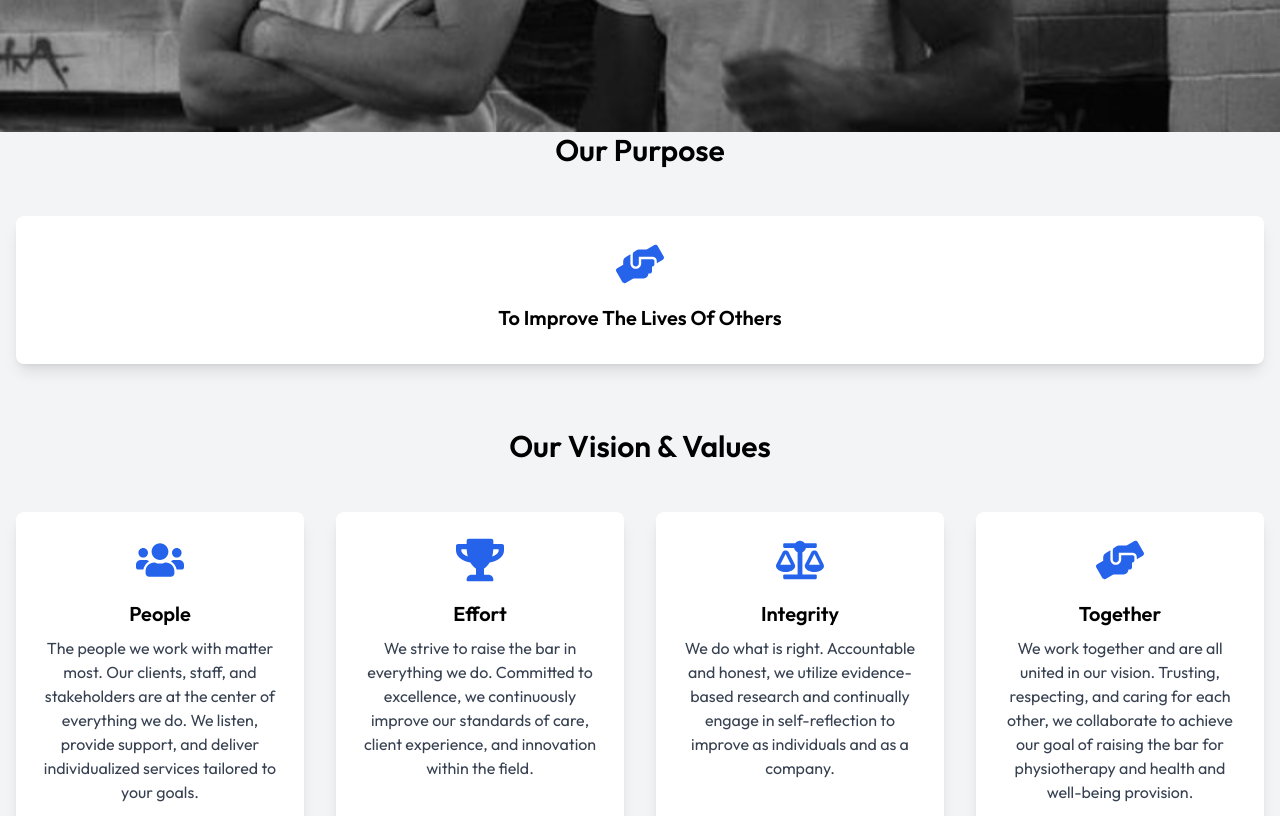
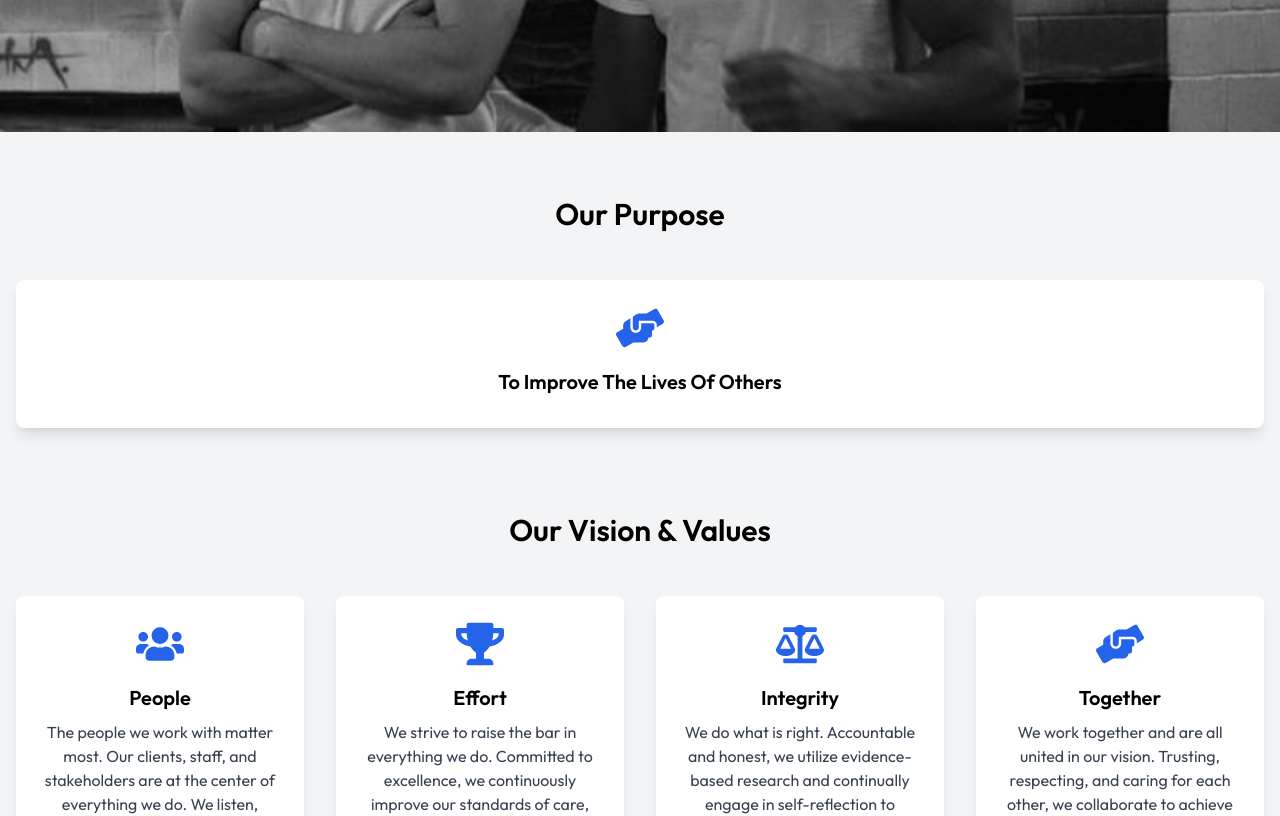
Before and after one commit to edutf8/scrxphysiotherapy-frontend, a Next.js app: page /vision in a window 1280 px wide. Shown: the part 640-1456 px from the top of the page. Built offline with nearby package versions, Linux system fonts and the light colour scheme.

Commit message:
Change padding

```diff
--- a/src/app/vision/page.jsx
+++ b/src/app/vision/page.jsx
@@ -35,7 +35,7 @@ export default function Vision() {
                     </h1>
                 </div>
             </section>
-            <section id={"our-purpose"}>
+            <section id={"our-purpose"} className={"py-12 md:py-16 bg-gray-100"}>
                 <div className={"container mx-auto px-4"}>
                     <h2 className="text-2xl md:text-3xl font-semibold text-center mb-8 md:mb-12">Our Purpose</h2>
                     <div
@@ -48,7 +48,7 @@ export default function Vision() {
                     </div>
                 </div>
             </section>
-            <section className="py-12 md:py-16 bg-gray-100">
+            <section className="mt-5 bg-gray-100">
                 <div className="container mx-auto px-4">
                     <h2 className="text-2xl md:text-3xl font-semibold text-center mb-8 md:mb-12">Our Vision &
                         Values</h2>
```
